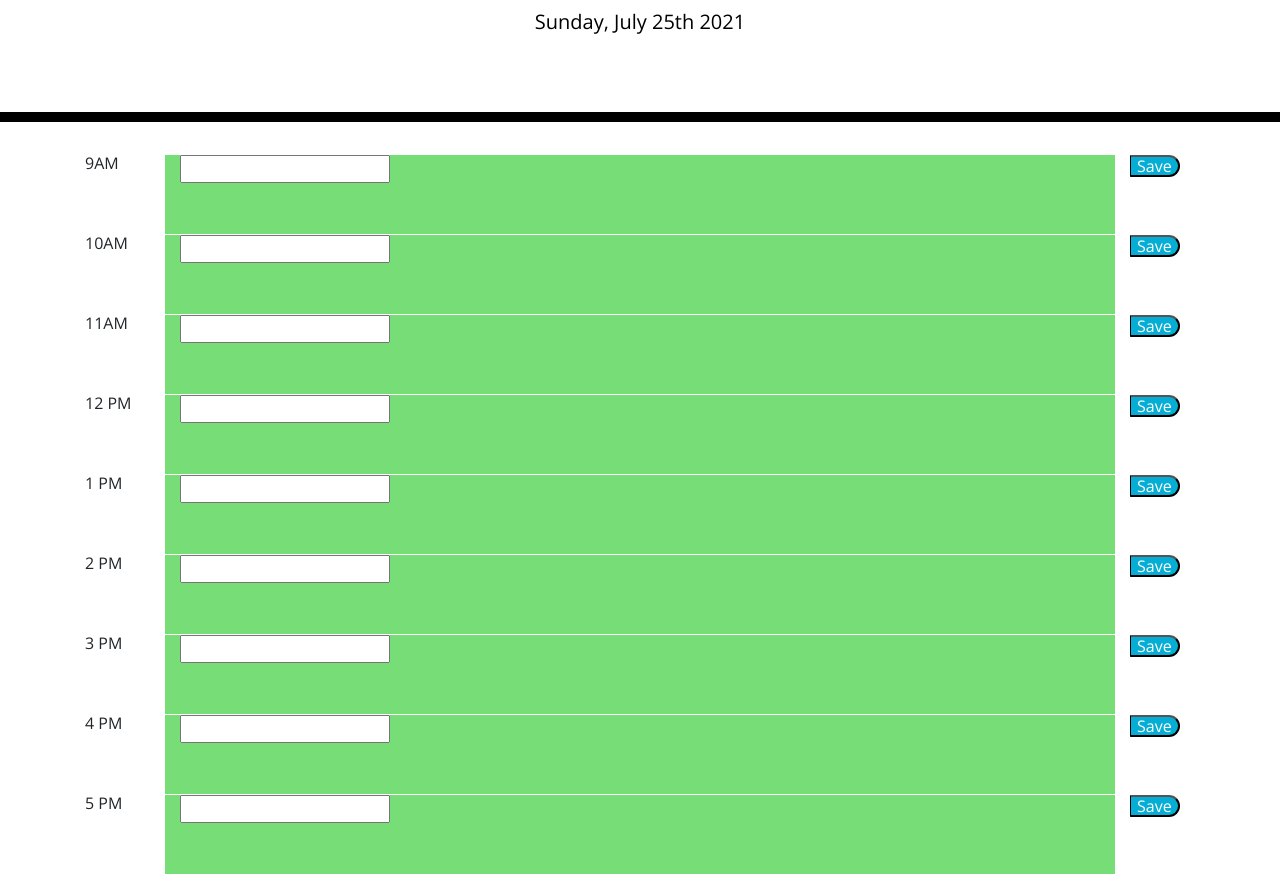
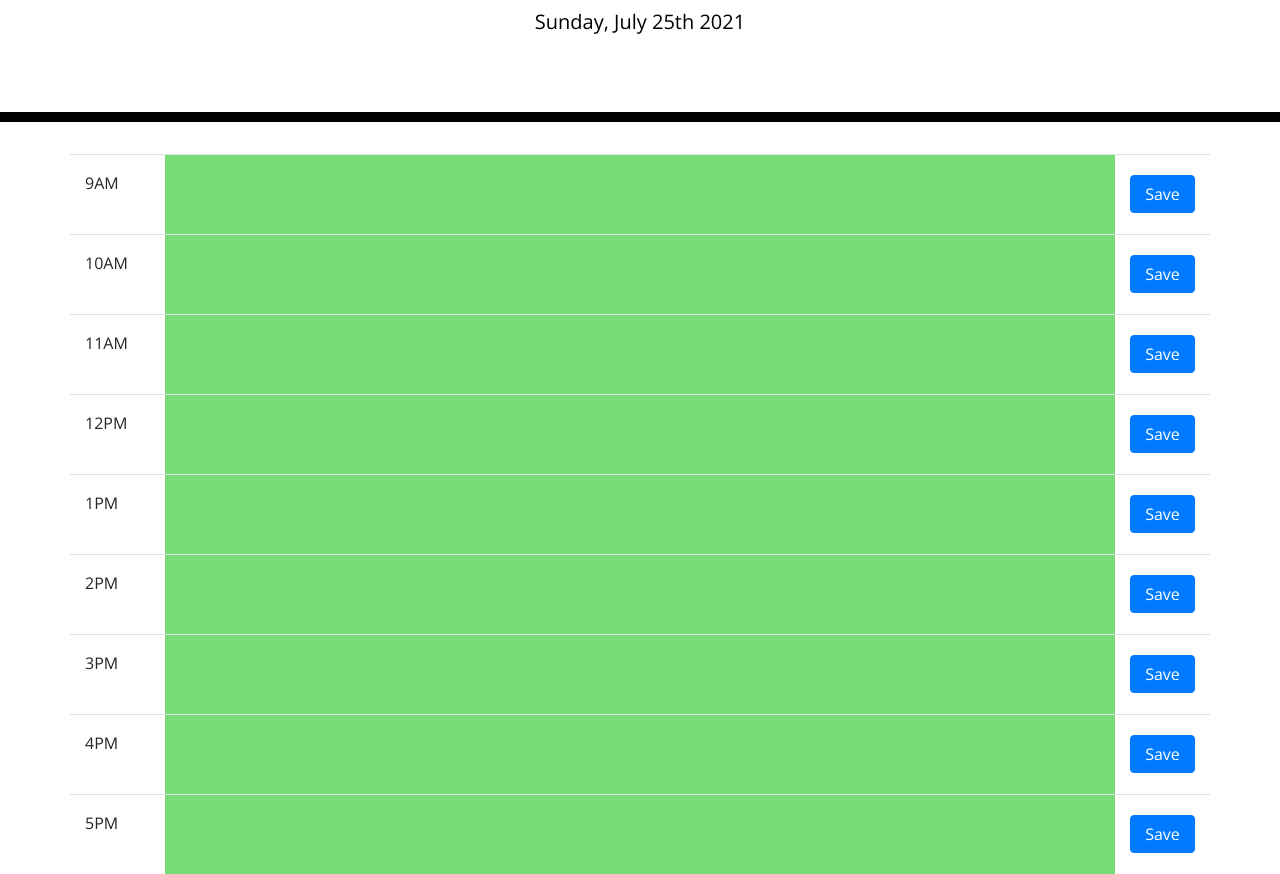
Before and after one commit to lverghese/daily-planner, a plain HTML site: page index.html in a window 1280 px wide. Shown: the part 182-1056 px from the top of the page. Drawn offline with nearby package versions, Linux system fonts and the light colour scheme.

Commit message:
last style changes

```diff
--- a/assets/css/style.css
+++ b/assets/css/style.css
@@ -4,12 +4,11 @@ body {
     line-height: 1;
   }
 
-  textarea{
+  .textarea {
     background: transparent;
     border: none;
     resize: none;
     color: #000000;
-    border-left: 1px solid black;
     padding: 10px;
   }
 
--- a/assets/js/script.js
+++ b/assets/js/script.js
@@ -33,10 +33,13 @@ window.addEventListener("load", function(){
 var buildTimeBlock = function(timeSlot){
     var nr = document.createElement('div');
     nr.classList.add("row");
+    nr.classList.add("border-top");
     var col1 = document.createElement('div');
     col1.classList.add("col-1");
+    col1.style.paddingTop="20px";
     var col2 = document.createElement('div');
     col2.classList.add("col-10");
+    col2.classList.add("textarea")
     if (setBlockColors(timeSlot) == "past"){
         col2.classList.add("past");
     } else if (setBlockColors(timeSlot) == "present") {
@@ -46,9 +49,13 @@ var buildTimeBlock = function(timeSlot){
     }
     var col3 = document.createElement('div');
     col3.classList.add("col-1");
+    col3.style.paddingTop="20px";
     var nBtn = document.createElement("button");
     nBtn.id = "btn" + timeSlot;
-    nBtn.classList.add("saveBtn");
+    nBtn.classList.add("btn");
+    nBtn.classList.add("btn-primary");
+    nBtn.classList.add("btn-block");
+    nBtn.classList.add("text-center")
     nBtn.textContent = "Save";
     nBtn.addEventListener("click", function(){
         var eventElement = {
@@ -59,7 +66,7 @@ var buildTimeBlock = function(timeSlot){
     });
     col3.appendChild(nBtn);
     var nTxt = document.createElement("input");
-
+    nTxt.classList.add("textarea")
     nTxt.type="text";
     nTxt.id="txt" + timeSlot;
     currentEventData = getEvent(timeSlot);
@@ -89,17 +96,17 @@ var setBlockColors = function(blockTime){
 
 var formatTimeText = function(timeText){
     if (timeText == 13) {
-        return "1 PM"
+        return "1PM"
     } else if (timeText == 14) {
-        return "2 PM"
+        return "2PM"
     } else if (timeText == 15) {
-        return "3 PM"
+        return "3PM"
     } else if (timeText == 16) {
-        return "4 PM"
+        return "4PM"
     } else if (timeText == 17) {
-        return "5 PM"
+        return "5PM"
     } else if (timeText == 12) {
-        return "12 PM"
+        return "12PM"
     } else {
         return timeText + "AM"
     }
```
